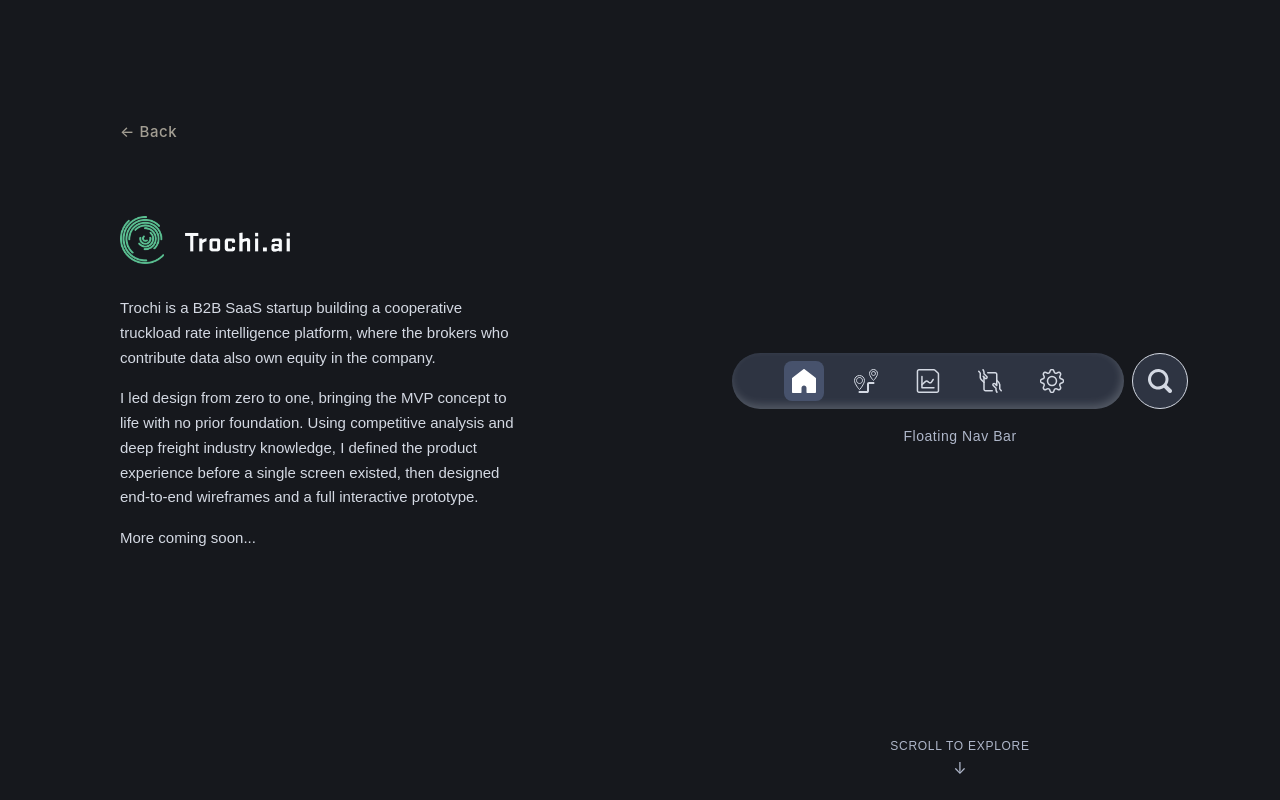
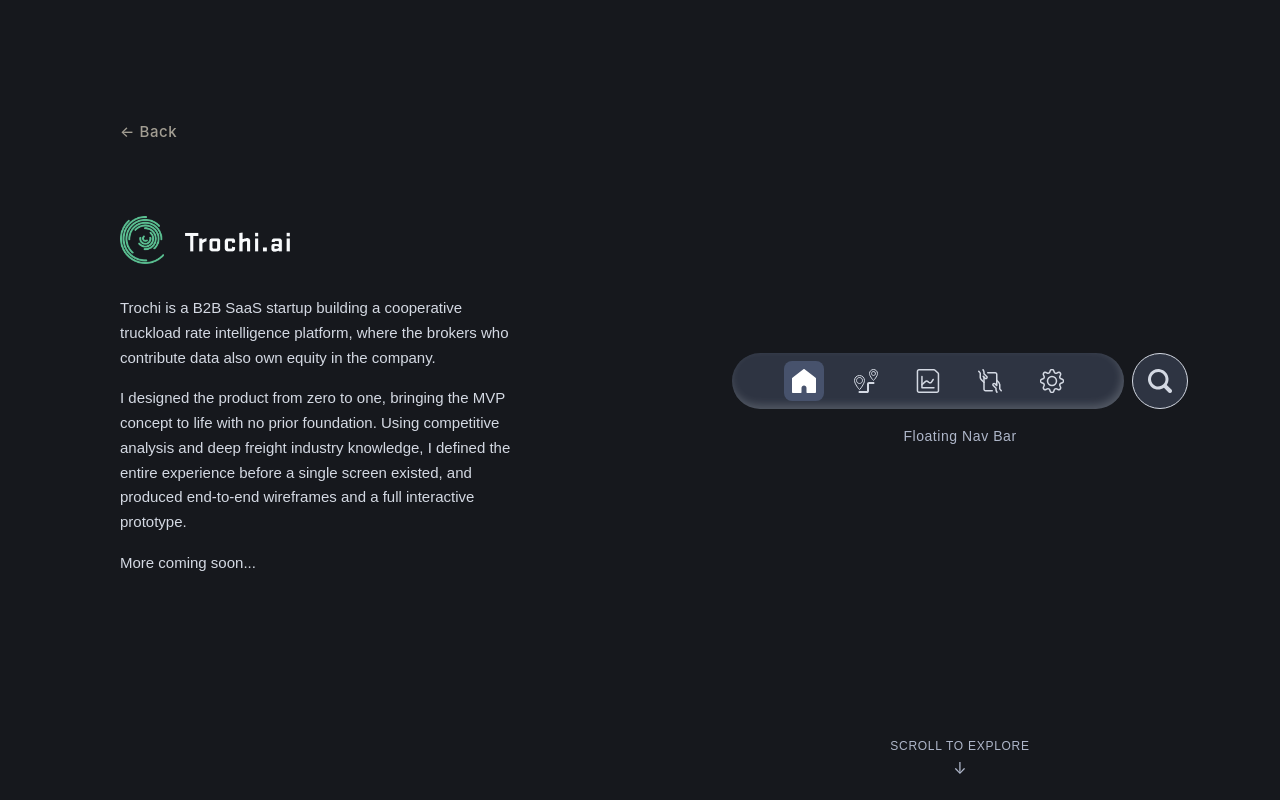
Before and after one commit to adomador/portfoliosite, a Next.js app: page /work/trochi in a window 1280 px wide. Built offline with nearby package versions, Linux system fonts and the light colour scheme; a web font is replaced by a local one.

Commit message:
Copy changes
Copy changes for Trochi

```diff
--- a/app/work/trochi/page.tsx
+++ b/app/work/trochi/page.tsx
@@ -64,7 +64,7 @@ export default function TrochiCaseStudyPage() {
             Trochi is a B2B SaaS startup building a cooperative truckload rate intelligence platform, where the brokers who contribute data also own equity in the company.
           </p>
           <p>
-            I led design from zero to one, bringing the MVP concept to life with no prior foundation. Using competitive analysis and deep freight industry knowledge, I defined the product experience before a single screen existed, then designed end-to-end wireframes and a full interactive prototype.
+            I designed the product from zero to one, bringing the MVP concept to life with no prior foundation. Using competitive analysis and deep freight industry knowledge, I defined the entire experience before a single screen existed, and produced end-to-end wireframes and a full interactive prototype.
           </p>
           <p>More coming soon...</p>
         </div>
```
